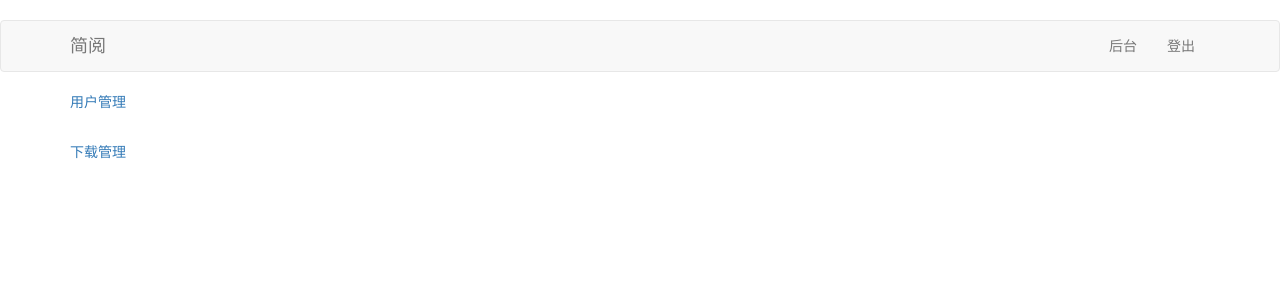
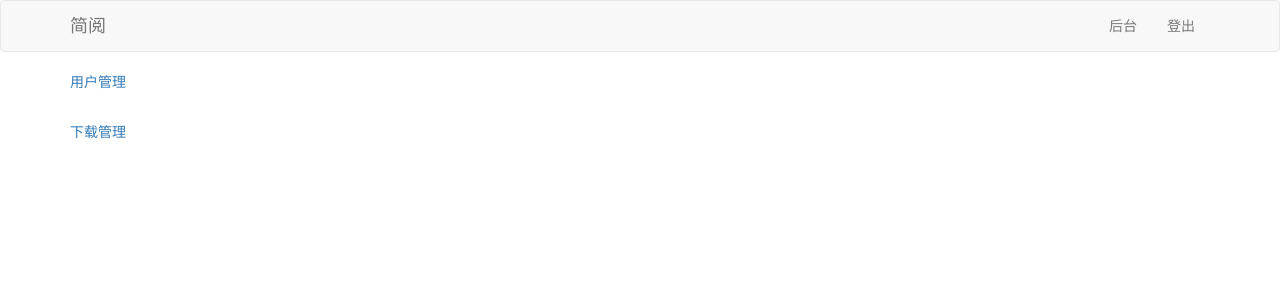
Before and after one commit to koala060528/LightReader, a Flask app: page /background in a window 1280 px wide. Shown: the top 300 px of the page. Run offline with Flask 2, Linux system fonts and the light colour scheme; the visitor is signed in with stand-in values (Sample User, id 1); data comes from the database, SQL or seed files in the repository; data that the repository does not hold is empty; some libraries are stand-ins or nearby versions.

Commit message:
修改：解决页面顶端有空白的问题

```diff
--- a/app/templates/base.html
+++ b/app/templates/base.html
@@ -6,12 +6,6 @@
     {% else %}
         Novel Reader
     {% endif %}
-{% endblock %}
-
-{% block head %}
-{{ super() }}
-<link rel="shortcut icon" href="{{ url_for('static',filename = 'read.ico') }}" type="image/x-ico">
-<link rel="icon" href="{{ url_for('static',filename = 'read.ico') }}" type="image/x-ico">
 {% endblock %}
 
 {% block navbar %}
```
